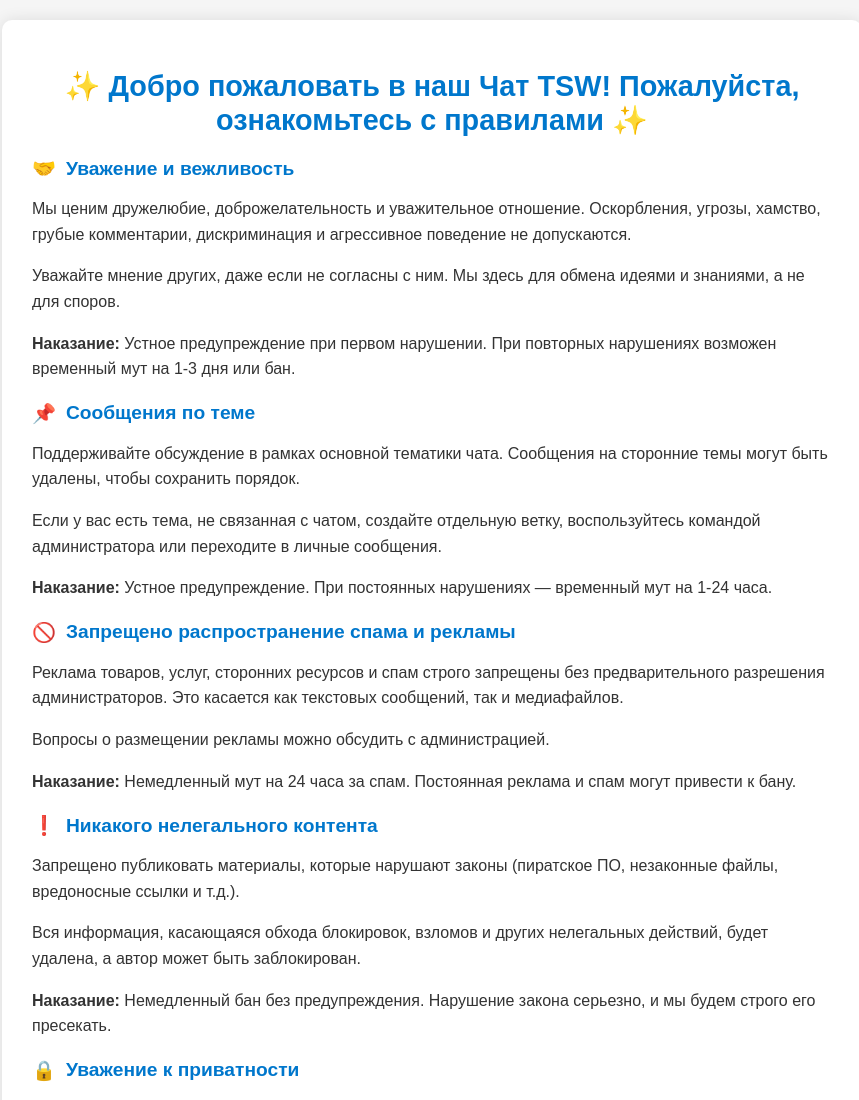
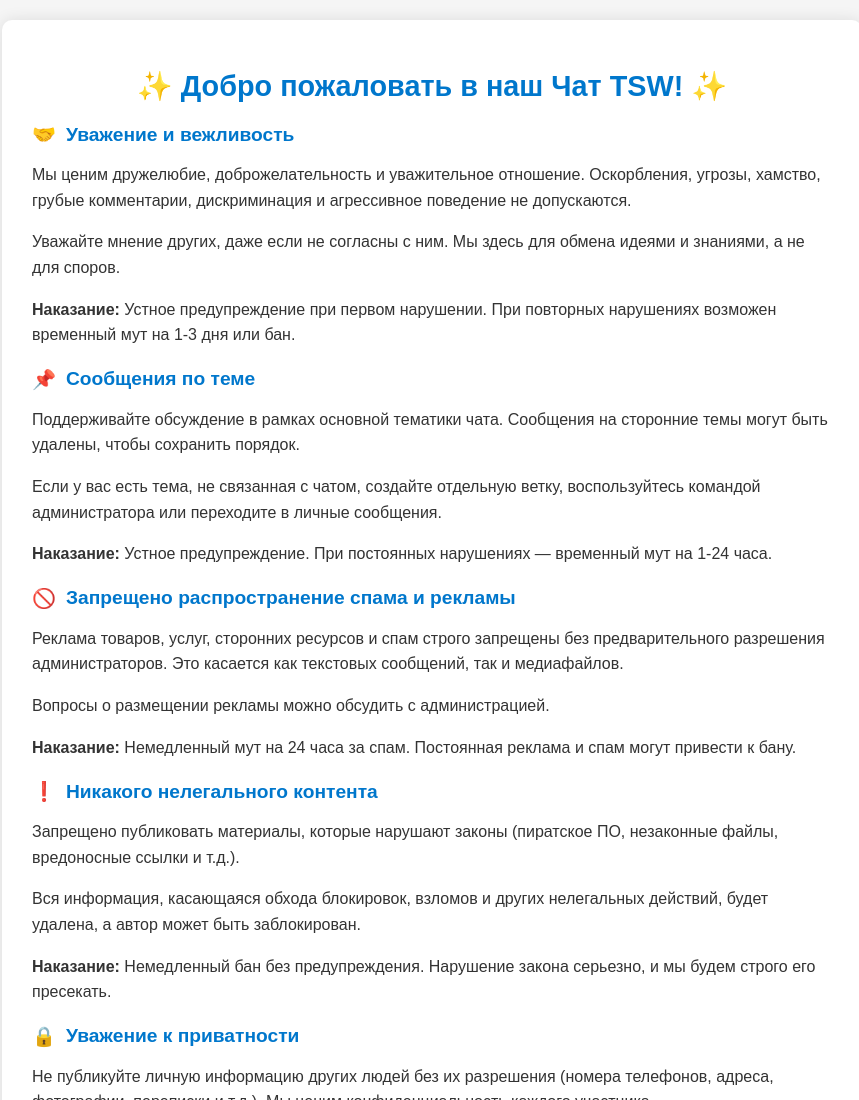
Before and after one commit to Ooty-puten/The-Second-World.github.io, a plain HTML site: page index.html in a window 1280 px wide. Shown: the top 1100 px of the page, without its empty margins (208-1067 px from the left). Drawn offline with Linux system fonts and the light colour scheme.

Commit message:
Update index.html
Signed-off-by: Ooty-puten <148609143+Ooty-puten@users.noreply.github.com>

```diff
--- a/index.html
+++ b/index.html
@@ -13,7 +13,7 @@
     </audio>
 
     <div class="container">
-        <h1>✨ Добро пожаловать в наш Чат TSW! Пожалуйста, ознакомьтесь с правилами ✨</h1>
+        <h1>✨ Добро пожаловать в наш Чат TSW! ✨</h1>
         <div class="rules">
             <div class="rule">
                 <h2><span>🤝</span> Уважение и вежливость</h2>
```
